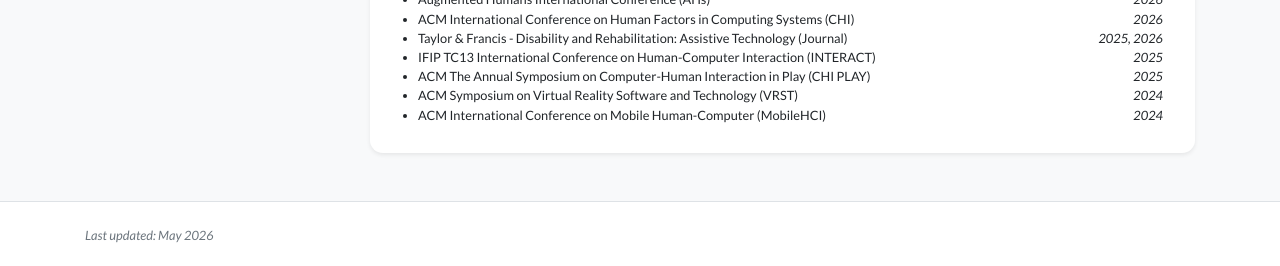
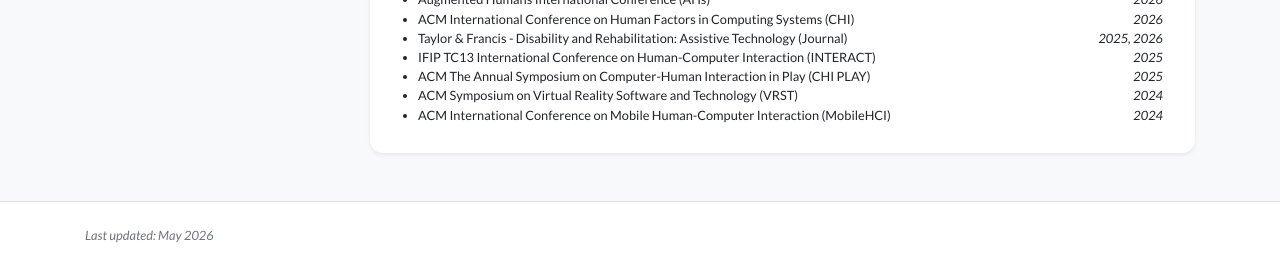
Before and after one commit to Stefan-Resch/stefan-resch.github.io, a Jekyll site: the page built from index.html, in a window 1280 px wide and 1238 px high. Shown: the part 969-1235 px from the top of the window. Built offline with Jekyll 4.4.1, drawn with Linux system fonts in a browser that asks for light colours; nearby versions of some CDN libraries; a style sheet for code colours, icons or effects is not loaded.

Commit message:
Update profile.yml

```diff
--- a/_data/profile.yml
+++ b/_data/profile.yml
@@ -82,5 +82,5 @@ review_activities:
   date: 2025
 - name: "ACM Symposium on Virtual Reality Software and Technology (VRST)"
   date: 2024
-- name: "ACM International Conference on Mobile Human-Computer (MobileHCI)"
+- name: "ACM International Conference on Mobile Human-Computer Interaction (MobileHCI)"
   date: 2024
```
